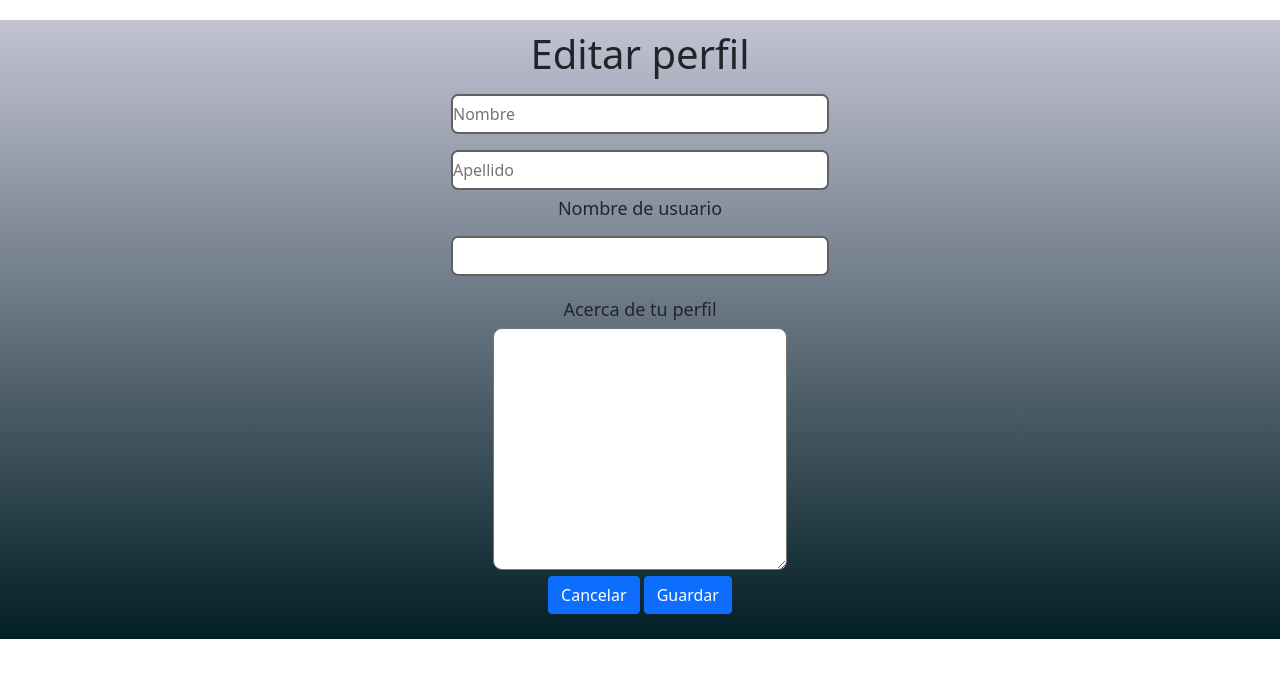
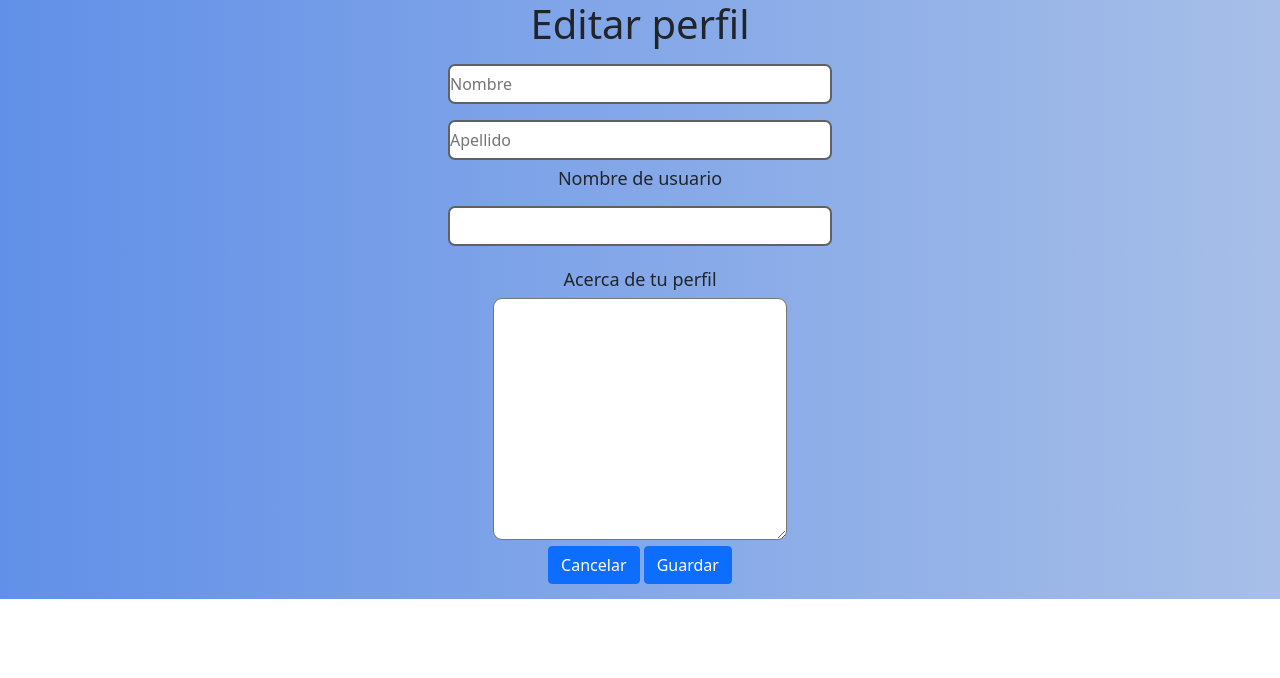
Before and after one commit to alexha31/amiblog, a Flask app: page /config in a window 1280 px wide. Shown: the top 678 px of the page. Run offline with Flask 2, Linux system fonts and the light colour scheme; some libraries are stand-ins or nearby versions.

Commit message:
puse el mismo color del login al config xd

```diff
--- a/static/styles.css
+++ b/static/styles.css
@@ -19,14 +19,6 @@
   margin: 0.5rem;
 }
 
-/*.container button {
-  padding: 0.5em 1em;
-  border: none;
-  border: 2px solid rgba(62, 164, 196, 0.719);
-  border-radius: 10px;
-  background: rgb(63, 190, 173);
-  cursor: pointer;
-}*/
 .acerca{
   padding: 15px;
   flex-direction: column;
@@ -38,17 +30,14 @@
 
 }
 .contenedor{
-  /*width: 100%;
-  max-width: 600px;
-  height: 600px;*/
-  padding: 10px;
-  margin: 20px auto;
+  /*background: linear-gradient(#c3c3d4, #021e25);  */
+  flex-direction: column;
+  margin: 0 auto;
   justify-content: center;
-  border: 1px;
-  /*border-radius: 15px;*/
-  flex-direction: column;
-  background: linear-gradient(#c3c3d4, #021e25);
   text-align: center;
+  background: #6190E8;
+  background: -webkit-linear-gradient(to left, #A7BFE8, #6190E8);
+  background: linear-gradient(to left, #A7BFE8, #6190E8);
 }
 .contenedor input {
   width: 30%;
@@ -66,11 +55,3 @@ h4
 {
   font-size: 18px;
 }
-/*.contenedor button {
-  padding: 0.5em 1em;
-  border: none;
-  border: 2px solid rgba(125, 209, 235, 0.719);
-  border-radius: 10px;
-  background: rgb(63, 190, 173);
-  cursor: pointer;
-}*/
```
